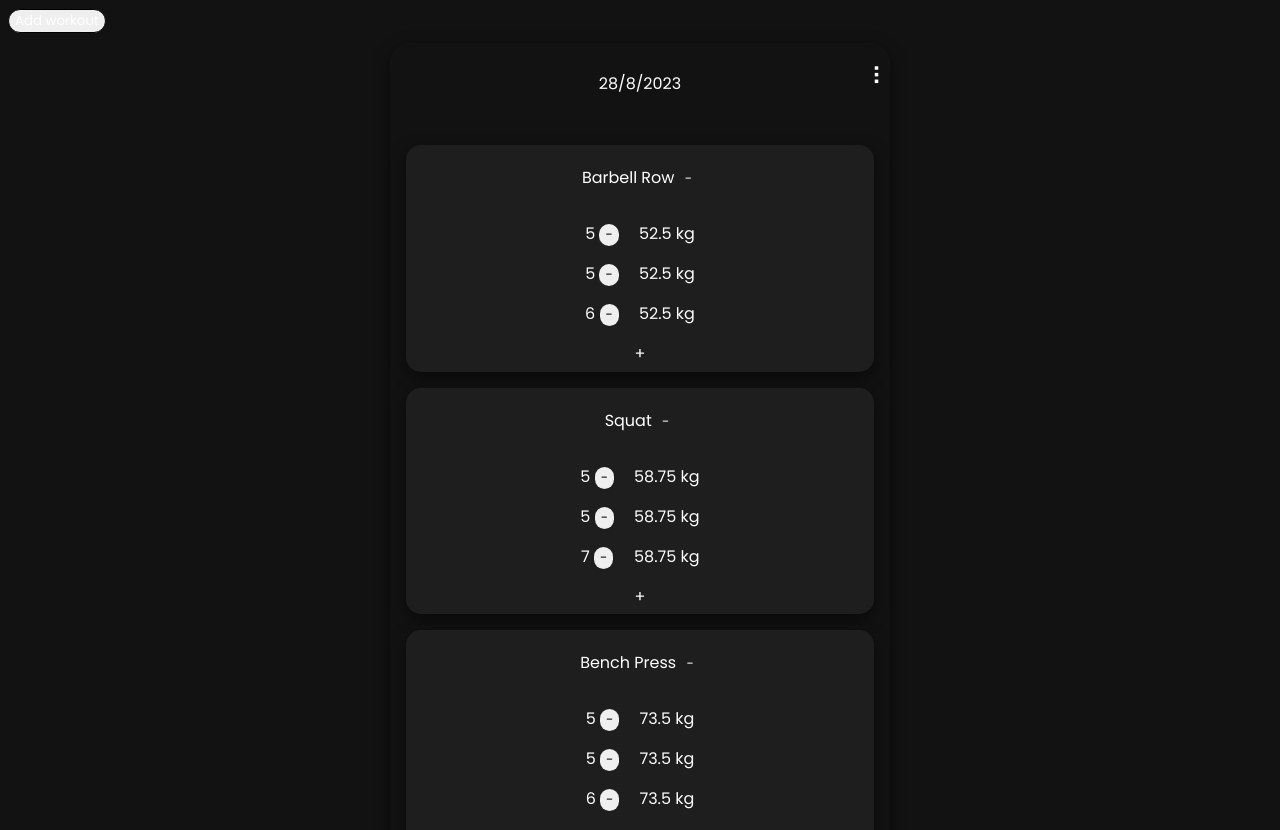
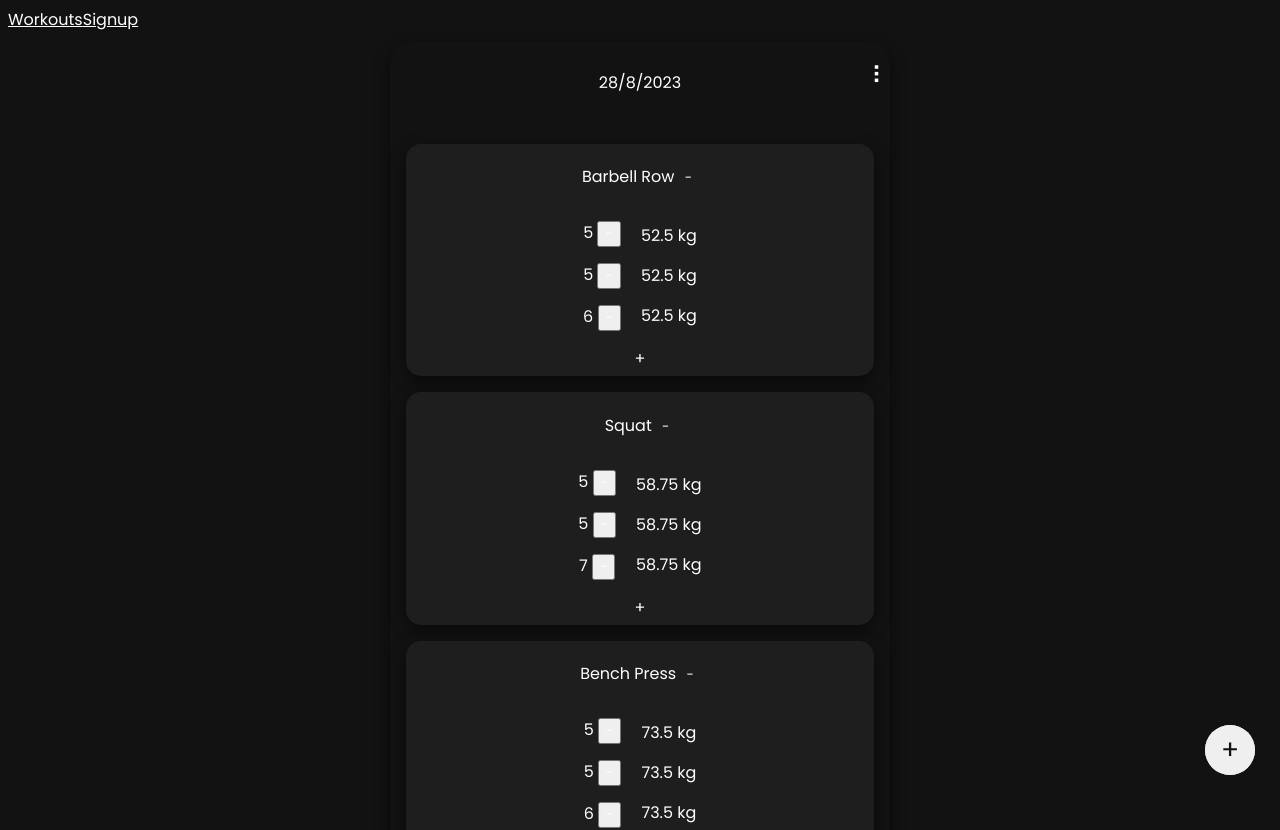
Before and after one commit to LerkkaP/WorkoutLogger, a React (Create React App) app: page / in a window 1280 px wide. Shown: the top 830 px of the page. Built offline with nearby package versions, Linux system fonts and the light colour scheme; data requests are answered from the project's data file.

Commit message:
add routing, refactor and style

```diff
--- a/package.json
+++ b/package.json
@@ -13,6 +13,7 @@
     "react-datepicker": "^4.16.0",
     "react-dom": "^18.2.0",
     "react-redux": "^8.1.2",
+    "react-router-dom": "^6.16.0",
     "react-scripts": "5.0.1",
     "react-select": "^5.7.4",
     "uuid": "^9.0.0",
--- a/src/App.js
+++ b/src/App.js
@@ -1,22 +1,13 @@
 import { useEffect } from "react";
-import { useState } from "react";
 import { initializeWorkouts } from "./actions/WorkoutActions";
 import { useDispatch } from "react-redux";
 
-import WorkoutForm from "./components/WorkoutForm";
-import WorkoutList from "./components/WorkoutList";
-import Overlay from "./components/Overlay";
+import Navbar from "./components/Navbar";
 
 import "./assets/style.css";
 
 const App = () => {
   const dispatch = useDispatch();
-
-  const [isOpen, setIsOpen] = useState(false);
-
-  const toggleOverlay = () => {
-    setIsOpen(!isOpen);
-  };
 
   useEffect(() => {
     dispatch(initializeWorkouts());
@@ -24,11 +15,7 @@ const App = () => {
 
   return (
     <div>
-      <button onClick={toggleOverlay}>Add workout</button>
-      <Overlay isOpen={isOpen} onClose={toggleOverlay}>
-        <WorkoutForm />
-      </Overlay>
-      <WorkoutList />
+      <Navbar />
     </div>
   );
 };
--- a/src/assets/overlay.css
+++ b/src/assets/overlay.css
@@ -1,7 +1,7 @@
 .overlay__background {
-  background-color: rgba(0, 0, 0, 0.5);
-  width: 100vw;
-  height: 100vh;
+  background-color: rgba(0, 0, 0, 0.2);
+  width: 100%;
+  height: 100%;
   position: fixed;
   top: 0;
   left: 0;
@@ -10,7 +10,7 @@
 }
 
 .overlay__container {
-  background-color: black;
+  backdrop-filter: blur(5px);
   position: fixed;
   top: 0;
   right: 0;
--- a/src/assets/style.css
+++ b/src/assets/style.css
@@ -61,25 +61,28 @@ body {
 .exercise:hover {
   transform: scale(1.1);
 }
-/*   transition: transform 0.1s ease; */
-
-/* transform: scale(1.1); */
 
 /* buttons */
 
-button {
-  border-radius: 20px;
-  border: solid 1.5px black;
-  outline: 0;
+.addWorkout {
+  height: 50px;
+  width: 50px;
+  border-radius: 50%;
+  position: fixed;
+  bottom: 25px;
+  right: 25px;
+  border: none;
+  cursor: pointer;
+  transition: transform 0.1s ease;
 }
 
-button:hover {
-  cursor: pointer;
+.addWorkout:hover {
+  transform: scale(1.1);
 }
 
-.reps button {
-  border: none;
-  color: black;
+.addWorkout span {
+  color: #121212;
+  font-size: 2em;
 }
 
 #dots {
--- /dev/null
+++ b/src/components/Navbar.js
@@ -0,0 +1,22 @@
+import { Routes, Route, NavLink } from "react-router-dom";
+
+import Signup from "./Signup";
+import Workouts from "./Workouts";
+
+const Navbar = () => {
+  return (
+    <div>
+      <div>
+        <NavLink to={"/"}>Workouts</NavLink>
+        <NavLink to={"/signup"}>Signup</NavLink>
+      </div>
+
+      <Routes>
+        <Route path="/" element={<Workouts />} />
+        <Route path="/signup" element={<Signup />} />
+      </Routes>
+    </div>
+  );
+};
+
+export default Navbar;
--- /dev/null
+++ b/src/components/Signup.js
@@ -0,0 +1,5 @@
+const Signup = () => {
+  return <h2>Signup page</h2>;
+};
+
+export default Signup;
--- a/src/components/WorkoutList.js
+++ b/src/components/Workouts.js
@@ -10,8 +10,9 @@ import {
 import ExerciseForm from "./ExerciseForm";
 import SetForm from "./SetForm";
 import Overlay from "./Overlay";
+import WorkoutForm from "./WorkoutForm";
 
-const WorkoutList = () => {
+const Workouts = () => {
   const dispatch = useDispatch();
   const data = useSelector((state) => state);
 
@@ -20,6 +21,12 @@ const WorkoutList = () => {
 
   const [exerciseOverlays, setExerciseOverlays] = useState({});
   const [setOverlays, setSetOverlays] = useState({});
+
+  const [isOpen, setIsOpen] = useState(false);
+
+  const toggleOverlay = () => {
+    setIsOpen(!isOpen);
+  };
 
   const toggleExerciseOverlay = (exerciseId) => {
     setExerciseOverlays((prevState) => ({
@@ -122,8 +129,14 @@ const WorkoutList = () => {
           </Overlay>
         </div>
       ))}
+      <button className="addWorkout" onClick={toggleOverlay}>
+        <span>+</span>
+      </button>
+      <Overlay isOpen={isOpen} onClose={toggleOverlay}>
+        <WorkoutForm />
+      </Overlay>
     </div>
   ));
 };
 
-export default WorkoutList;
+export default Workouts;
--- a/src/index.js
+++ b/src/index.js
@@ -4,10 +4,13 @@ import App from "./App";
 
 import store from "./store";
 import { Provider } from "react-redux";
+import { BrowserRouter, BrowserRouter as Router } from "react-router-dom";
 
 const root = ReactDOM.createRoot(document.getElementById("root"));
 root.render(
-  <Provider store={store}>
-    <App />
-  </Provider>
+  <BrowserRouter>
+    <Provider store={store}>
+      <App />
+    </Provider>
+  </BrowserRouter>
 );
```
Also changed, not shown: 1 other file (tests, documents, lock files or other folders).
